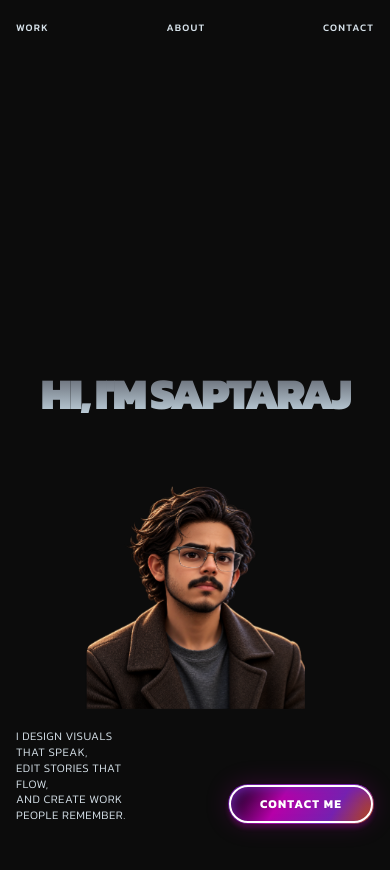
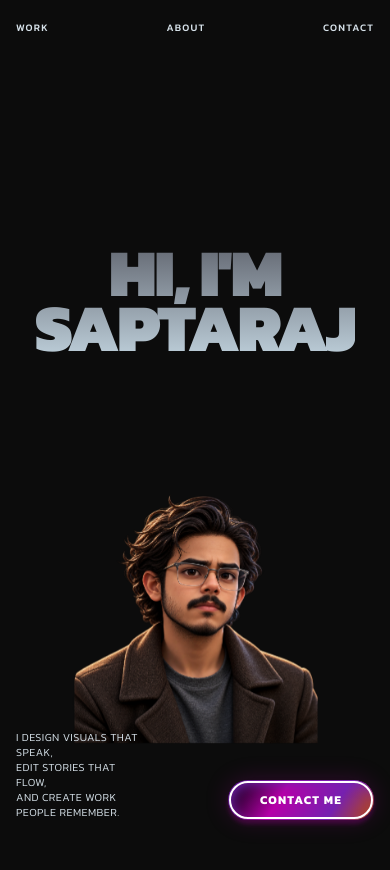
Before and after one commit to saptaraj19xx/saptarajportfolio, a React (Vite) app: page / in a window 390 px wide. Shown: the top 870 px of the page. Built offline with nearby package versions, Linux system fonts and the light colour scheme.

Commit message:
Improve hero responsive layout

```diff
--- a/src/sections/HeroSection.tsx
+++ b/src/sections/HeroSection.tsx
@@ -12,15 +12,14 @@ const NAV_LINKS = [
 export function HeroSection() {
   return (
     <section
-      className="relative flex min-h-[720px] h-[100svh] flex-col justify-between"
-      style={{ overflowX: "clip" }}
+      className="relative min-h-[760px] h-[100svh] overflow-hidden"
     >
       {/* =========================================================
           NAVIGATION
           ========================================================= */}
 
       <FadeIn delay={0} y={-20} as="nav">
-        <div className="flex items-center justify-between gap-4 px-4 pt-5 sm:px-6 sm:pt-6 md:px-10 md:pt-8">
+        <div className="absolute left-0 right-0 top-0 z-30 flex items-center justify-between px-4 pt-5 sm:px-6 sm:pt-6 md:px-10 md:pt-8">
           {NAV_LINKS.map((link) => (
             <a
               key={link.label}
@@ -34,7 +33,56 @@ export function HeroSection() {
       </FadeIn>
 
       {/* =========================================================
-          SAPTARAJ CHARACTER
+          HERO NAME
+          ========================================================= */}
+
+      <div
+        className="
+          absolute
+          left-0
+          right-0
+          top-[29%]
+          z-10
+          flex
+          justify-center
+          px-3
+          sm:top-[30%]
+          sm:px-5
+          md:top-[34%]
+          md:px-8
+        "
+      >
+        <FadeIn delay={0.15} y={40}>
+          <h1
+            className="
+              hero-heading
+              text-center
+              font-black
+              uppercase
+              leading-[0.82]
+              tracking-[-0.035em]
+              sm:whitespace-nowrap
+              sm:tracking-[-0.045em]
+            "
+            style={{
+              fontSize: "clamp(4.2rem, 12.2vw, 13rem)",
+            }}
+          >
+            <span className="sm:hidden">
+              HI, I&apos;M
+              <br />
+              SAPTARAJ
+            </span>
+
+            <span className="hidden sm:inline">
+              HI, I&apos;M SAPTARAJ
+            </span>
+          </h1>
+        </FadeIn>
+      </div>
+
+      {/* =========================================================
+          CHARACTER
           ========================================================= */}
 
       <Magnet
@@ -42,7 +90,18 @@ export function HeroSection() {
         strength={3}
         activeTransition="transform 0.3s ease-out"
         inactiveTransition="transform 0.6s ease-in-out"
-        className="absolute bottom-[16%] left-1/2 z-10 w-[220px] -translate-x-1/2 translate-y-0 sm:bottom-0 sm:w-[340px] md:w-[440px] lg:w-[520px]"
+        className="
+          absolute
+          bottom-[12%]
+          left-1/2
+          z-20
+          w-[245px]
+          -translate-x-1/2
+          sm:bottom-0
+          sm:w-[340px]
+          md:w-[440px]
+          lg:w-[520px]
+        "
       >
         <FadeIn delay={0.6} y={30}>
           <div className="relative flex h-auto w-full items-end justify-center">
@@ -56,33 +115,36 @@ export function HeroSection() {
       </Magnet>
 
       {/* =========================================================
-          MAIN NAME
-          Fully responsive — always fits the viewport.
+          DESCRIPTION
           ========================================================= */}
 
-      <div className="mt-6 w-full overflow-hidden px-2 sm:mt-4 sm:px-3 md:-mt-5 md:px-4">
-        <FadeIn delay={0.15} y={40}>
-          <h1
-            className="hero-heading w-full text-center font-black uppercase leading-[0.86] tracking-[-0.065em]"
-            style={{
-              fontSize: "clamp(2.75rem, 10.8vw, 13rem)",
-            }}
-          >
-            Hi, I&apos;m Saptaraj
-          </h1>
-        </FadeIn>
-      </div>
-
-      {/* =========================================================
-          BOTTOM CONTENT
-          ========================================================= */}
-
-      <div className="flex items-end justify-between gap-4 px-4 pb-5 sm:px-6 sm:pb-7 md:px-10 md:pb-10">
+      <div
+        className="
+          absolute
+          bottom-6
+          left-4
+          z-30
+          sm:bottom-8
+          sm:left-6
+          md:bottom-10
+          md:left-10
+        "
+      >
         <FadeIn delay={0.35} y={20}>
           <p
-            className="max-w-[125px] font-light uppercase leading-snug tracking-[0.04em] text-[#D7E2EA] sm:max-w-[220px] sm:tracking-wide md:max-w-[260px]"
+            className="
+              max-w-[125px]
+              font-light
+              uppercase
+              leading-snug
+              tracking-[0.04em]
+              text-[#D7E2EA]
+              sm:max-w-[220px]
+              sm:tracking-wide
+              md:max-w-[260px]
+            "
             style={{
-              fontSize: "clamp(0.72rem, 1.4vw, 1.5rem)",
+              fontSize: "clamp(0.68rem, 1.25vw, 1.5rem)",
             }}
           >
             I design visuals that speak,
@@ -94,7 +156,24 @@ export function HeroSection() {
             people remember.
           </p>
         </FadeIn>
+      </div>
 
+      {/* =========================================================
+          CONTACT BUTTON
+          ========================================================= */}
+
+      <div
+        className="
+          absolute
+          bottom-6
+          right-4
+          z-30
+          sm:bottom-8
+          sm:right-6
+          md:bottom-10
+          md:right-10
+        "
+      >
         <FadeIn delay={0.5} y={20}>
           <ContactButton className="shrink-0" />
         </FadeIn>
```
